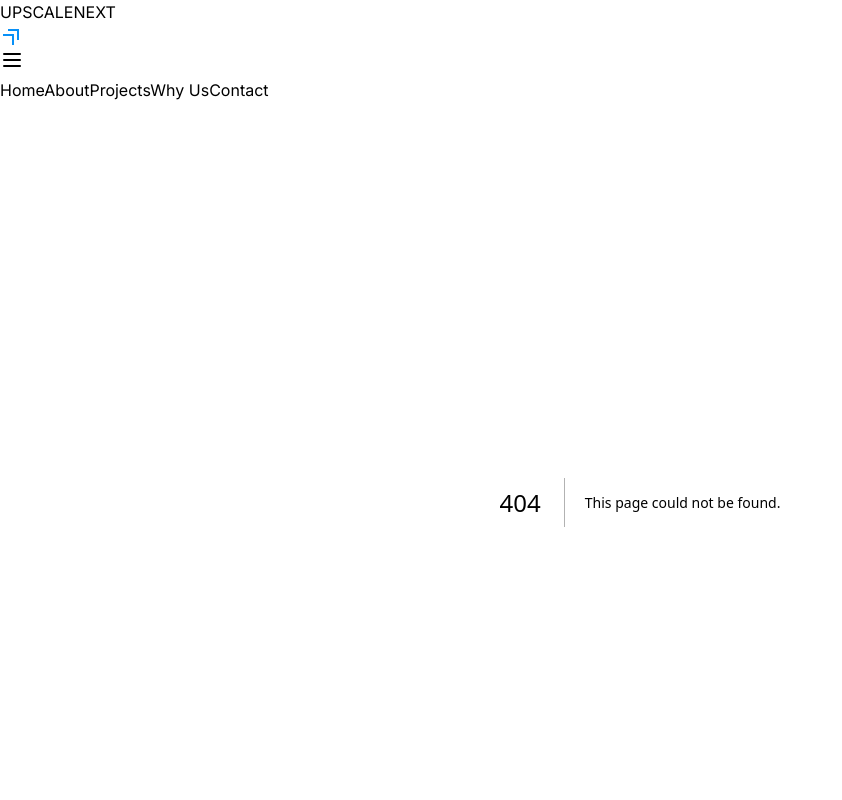
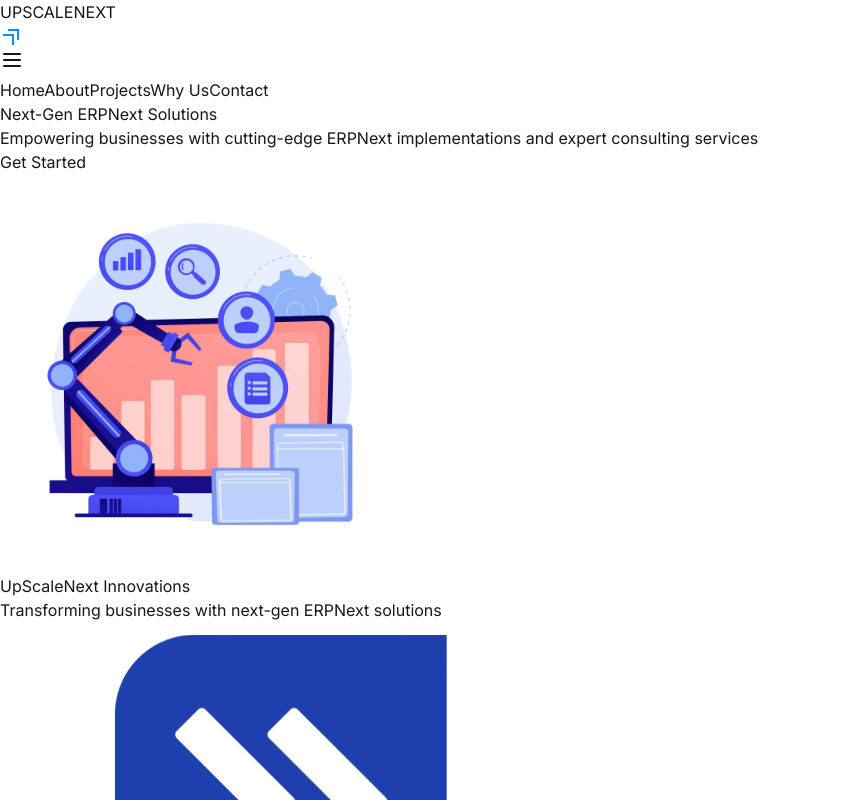
Before and after one commit to Amalghoshv/Upscalenext, a Next.js app: page /home in a window 1280 px wide. Before the commit this address had no page. Shown: the top 800 px of the page, without its empty margins (0-842 px from the left). Built offline with nearby package versions, Linux system fonts and the light colour scheme.

Commit message:
minor changes

```diff
--- a/src/app/components/header.tsx
+++ b/src/app/components/Home.tsx
@@ -1,7 +1,7 @@
 // src/components/header.tsx
 import Image from 'next/image'
 
-export default function Header() {
+export default function Home() {
   return (
     <header className="flex items-center justify-center pt-20 md:pt-24 pb-16 bg-gradient-to-r from-blue-50 to-indigo-50">
       <div className="max-w-6xl mx-auto px-4 flex flex-col md:flex-row items-center">
--- a/src/app/components/nav.tsx
+++ b/src/app/components/nav.tsx
@@ -10,7 +10,10 @@
       <div className="max-w-6xl mx-auto px-4">
         <div className="flex justify-between items-center h-16">
           <div className="flex items-center">
-            <span className="text-2xl font-bold text-blue-800  flex">UPSCALENEXT<svg xmlns="http://www.w3.org/2000/svg" width="24" height="24" viewBox="0 0 24 24"><path fill="#0890f7" d="M17 16V7H8V5h11v11zm-5 5v-9H3v-2h11v11z"/></svg></span>
+            <a href="#">
+            <span  className="text-2xl font-bold text-blue-800  flex">UPSCALENEXT<svg xmlns="http://www.w3.org/2000/svg" width="24" height="24" viewBox="0 0 24 24"><path fill="#0890f7" d="M17 16V7H8V5h11v11zm-5 5v-9H3v-2h11v11z"/></svg></span>
+
+            </a>
           </div>
 
           {/* Mobile menu button */}
@@ -23,13 +26,13 @@
           {/* Desktop menu */}
           <div className="hidden md:flex space-x-4">
             {['Home', 'About', 'Projects', 'Why Us', 'Contact'].map((item) => (
-              <a
+                <a
                 key={item}
-                href={`#${item.toLowerCase().replace(' ', '-')}`}
+                href={item === 'Home' ? '/' : `#${item.toLowerCase().replace(' ', '-')}`}
                 className="px-3 py-2 rounded-md text-sm font-medium text-gray-600 hover:text-blue-600"
-              >
+                >
                 {item}
-              </a>
+                </a>
             ))}
           </div>
         </div>
@@ -41,7 +44,7 @@
               {['Home', 'About', 'Projects', 'Why Us', 'Contact'].map((item) => (
                 <a
                   key={item}
-                  href={`#${item.toLowerCase().replace(' ', '-')}`}
+                  href={item ==='Home'?'/':`#${item.toLowerCase().replace(' ', '-')}`}
                   className="block px-3 py-2 rounded-md text-base font-medium text-gray-600 hover:text-blue-600"
                   onClick={() => setIsOpen(false)}
                 >
--- /dev/null
+++ b/src/app/home/page.tsx
@@ -0,0 +1,5 @@
+import Homecomponent from '@/app/components/Home'
+
+export default function HomePage() {
+  return <Homecomponent />
+}
--- a/src/app/page.tsx
+++ b/src/app/page.tsx
@@ -1,4 +1,4 @@
-import Header from '@/app/components/header'
+import HomeComponent from '@/app/components/Home'
 import About from '@/app/components/About'
 import Projects from '@/app/components/projects'
 import WhyUs from '@/app/components/why-us'
@@ -9,7 +9,7 @@
 export default function Home() {
   return (
     <>
-      <Header />
+      <HomeComponent />
       <About />
       <Projects />
       <Technologies />
```
